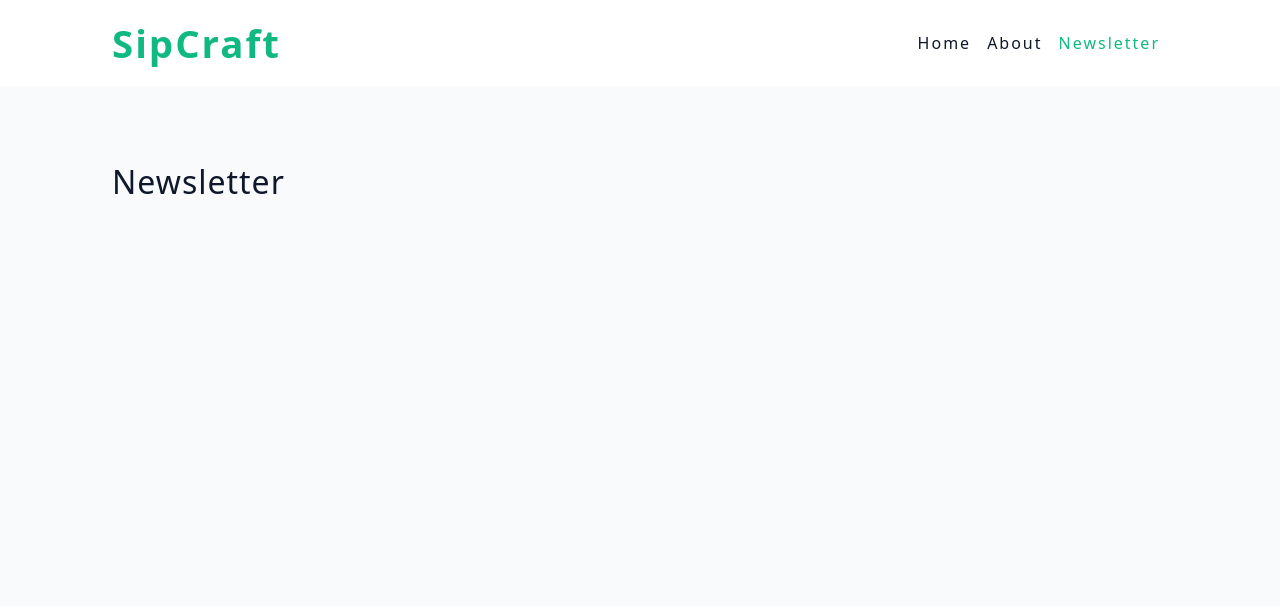
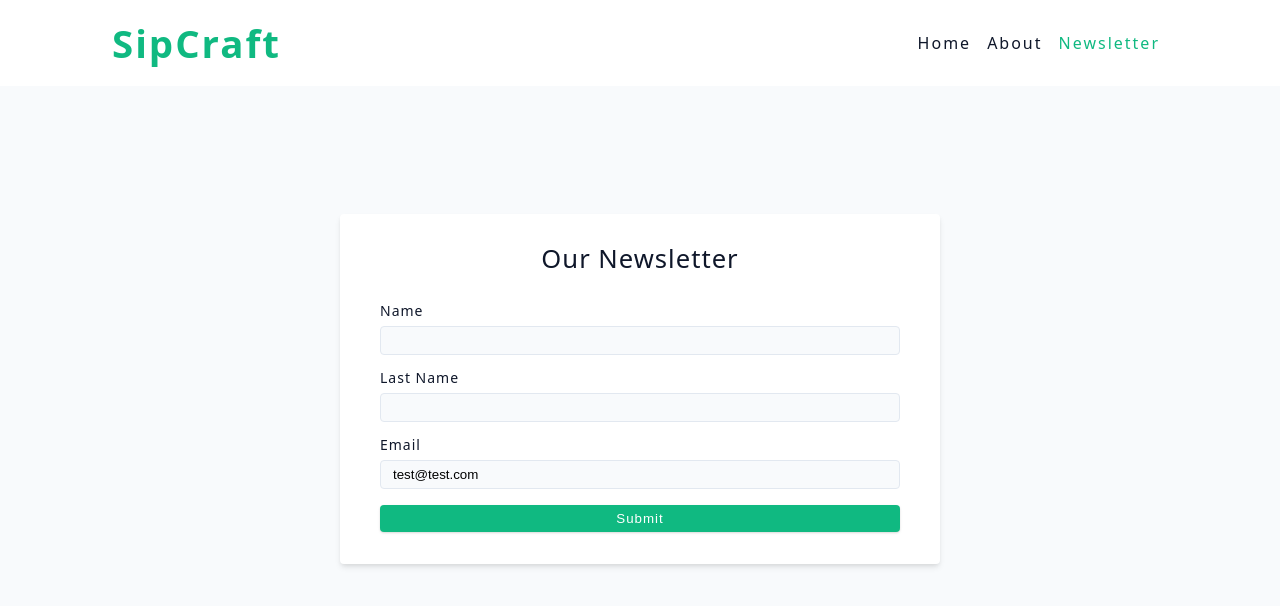
Before and after one commit to nataburdyey/sip-craft, a React (Vite) app: page /newsletter in a window 1280 px wide. Shown: the top 606 px of the page. Built offline with nearby package versions, Linux system fonts and the light colour scheme.

Commit message:
create Newsletter form

```diff
--- a/src/App.jsx
+++ b/src/App.jsx
@@ -10,6 +10,7 @@
 } from "./pages";
 import { loader as landingLoader } from "./pages/Landing";
 import { loader as singleCocktailLoader } from "./pages/Cocktail";
+import { action as newsletterAction } from "./pages/Newsletter";
 
 const router = createBrowserRouter([
   {
@@ -31,6 +32,7 @@
       },
       {
         path: "newsletter",
+        action: newsletterAction,
         element: <Newsletter />
       },
       {
--- a/src/main.jsx
+++ b/src/main.jsx
@@ -1,11 +1,14 @@
-import React from 'react';
-import ReactDOM from 'react-dom/client';
-import App from './App';
+import React from "react";
+import ReactDOM from "react-dom/client";
+import "react-toastify/dist/ReactToastify.css";
+import { ToastContainer } from "react-toastify";
 
-import './index.css';
+import App from "./App";
+import "./index.css";
 
-ReactDOM.createRoot(document.getElementById('root')).render(
+ReactDOM.createRoot(document.getElementById("root")).render(
   <React.StrictMode>
+    <ToastContainer position="top-center" autoClose={1000}/>
     <App />
   </React.StrictMode>
 );
--- a/src/pages/Newsletter.jsx
+++ b/src/pages/Newsletter.jsx
@@ -1,6 +1,76 @@
+import { Form, redirect, useNavigation } from "react-router-dom";
+import axios from "axios";
+import { toast } from "react-toastify";
+
+const newsletterUrl = "https://www.course-api.com/cocktails-newsletter";
+
+export const action = async ({ request }) => {
+  const formData = await request.formData();
+  const data = Object.fromEntries(formData);
+  try {
+    const response = await axios.post(newsletterUrl, data);
+    toast.success(response.data.msg);
+    return redirect("/");
+  } catch (error) {
+    toast.error(error?.response?.data?.msg);
+    return error;
+  }
+};
+
 const Newsletter = () => {
+  const navigation = useNavigation();
+  const isSubmitting = navigation.state === "submitting";
   return (
-    <h3>Newsletter</h3>
-  )
-}
-export default Newsletter
+    <Form className="form" method="POST">
+      <h4 style={{ textAlign: "center", marginBottom: "2rem" }}>
+        Our Newsletter
+      </h4>
+      <div className="form-row">
+        <label htmlFor="name" className="form-label">
+          Name
+        </label>
+        <input
+          type="text"
+          className="form-input"
+          name="name"
+          id="name"
+          required
+        />
+      </div>
+      <div className="form-row">
+        <label htmlFor="lastName" className="form-label">
+          Last Name
+        </label>
+        <input
+          type="text"
+          className="form-input"
+          name="lastName"
+          id="lastName"
+          required
+        />
+      </div>
+      <div className="form-row">
+        <label htmlFor="email" className="form-label">
+          Email
+        </label>
+        <input
+          type="text"
+          className="form-input"
+          name="email"
+          id="email"
+          defaultValue="test@test.com"
+          required
+        />
+      </div>
+      <button
+        type="submit"
+        className="btn btn-block"
+        style={{ marginTop: "0,5rem" }}
+        disabled={isSubmitting}
+      >
+        {isSubmitting ? "Submitting" : "Submit"}
+      </button>
+    </Form>
+  );
+};
+export default Newsletter;
```
